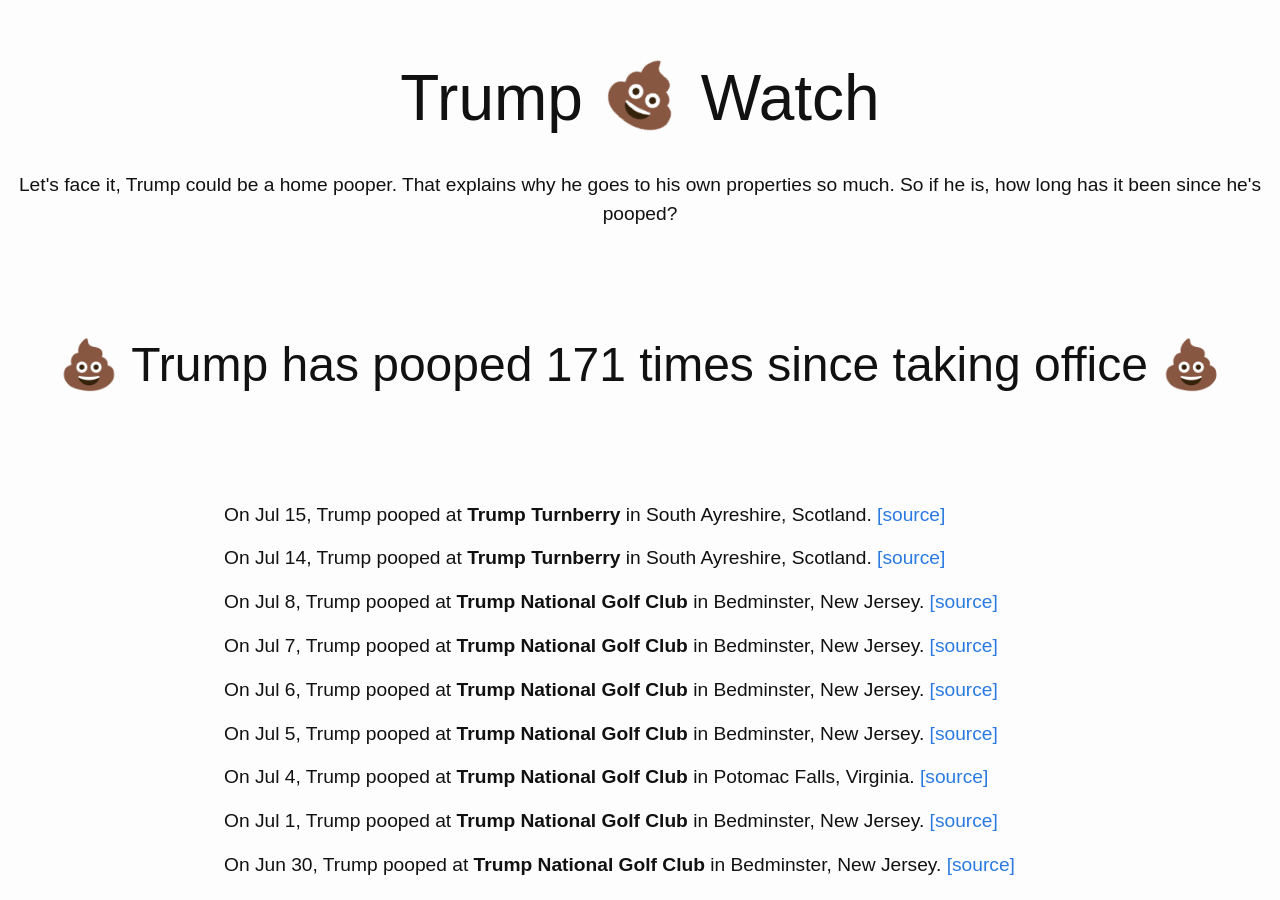
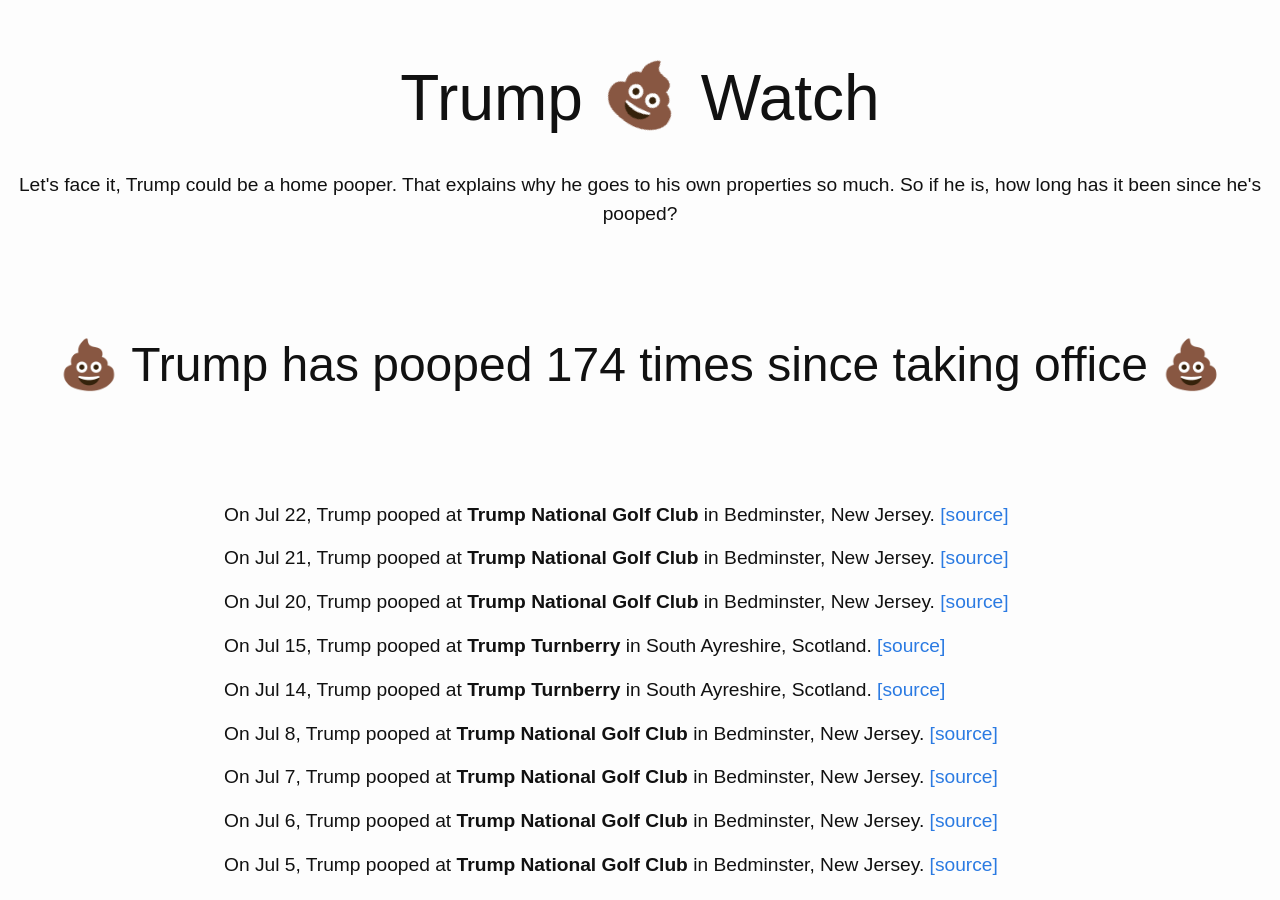
Before and after one commit to dansinker/trumppoopwatch.org, a Jekyll site: the page built from pooparchive.md, in a window 1280 px wide and 900 px high. Built offline with Jekyll 4.4.1, drawn with Linux system fonts in a browser that asks for light colours; nearby versions of some CDN libraries.

Commit message:
3 more poops in new jersey

```diff
--- a/_data/trumps.yml
+++ b/_data/trumps.yml
@@ -1,4 +1,16 @@
 poops:
+- location: Trump National Golf Club
+  city: Bedminster, New Jersey
+  date: 2018-07-22
+  link: https://twitter.com/markknoller/status/1021356969016389633
+- location: Trump National Golf Club
+  city: Bedminster, New Jersey
+  date: 2018-07-21
+  link: https://www.nj.com/politics/index.ssf/2018/07/trump_arrives_in_nj_for_weekend_stay.html
+- location: Trump National Golf Club
+  city: Bedminster, New Jersey
+  date: 2018-07-20
+  link: https://www.nj.com/politics/index.ssf/2018/07/trump_arrives_in_nj_for_weekend_stay.html
 - location: Trump Turnberry
   city: South Ayreshire, Scotland
   date: 2018-07-15
```
